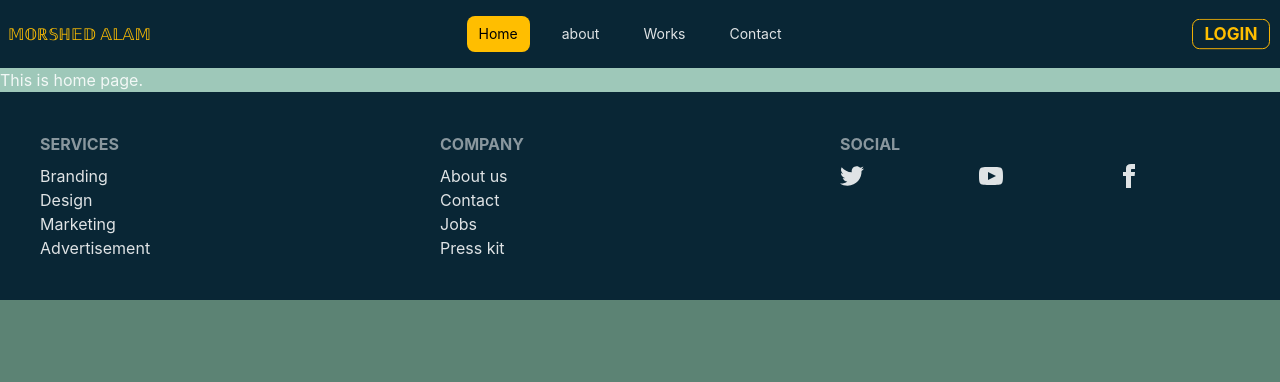
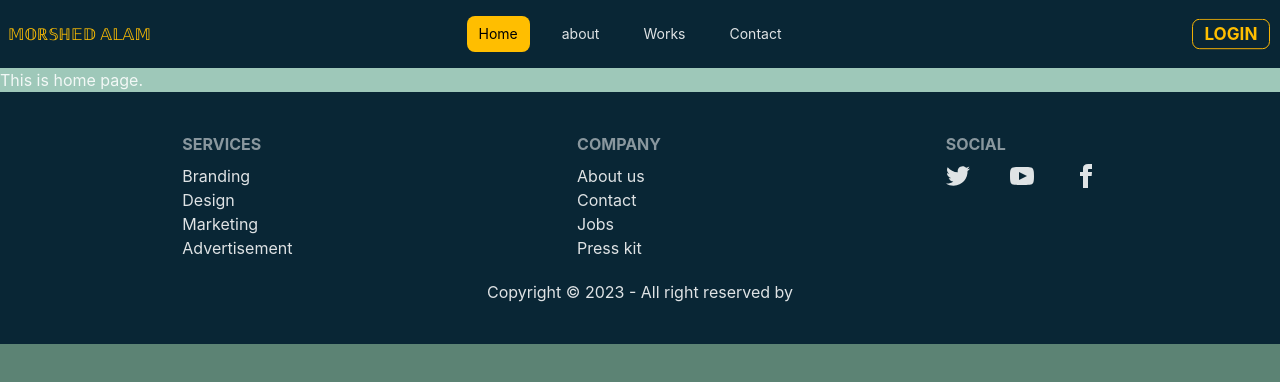
Before and after one commit to morz-mamun/T-Assistance-Client, a React (Vite) app: page / in a window 1280 px wide. Shown: the top 382 px of the page. Built offline with nearby package versions, Linux system fonts and the light colour scheme.

Commit message:
footer section done

```diff
--- a/src/Shared/Footer/Footer.jsx
+++ b/src/Shared/Footer/Footer.jsx
@@ -1,7 +1,9 @@
 const Footer = () => {
   return (
-    <footer className="grid grid-cols-3 p-10 bg-[#092635]">
-      <nav className="flex flex-col">
+    <footer className="bg-[#092635]">
+     <div className="p-10 max-w-screen-2xl mx-auto">
+    <div className="flex justify-around mb-5">
+    <nav className="flex flex-col">
         <header className="footer-title">Services</header>
         <a className="link link-hover">Branding</a>
         <a className="link link-hover">Design</a>
@@ -17,7 +19,7 @@ const Footer = () => {
       </nav>
       <nav>
         <header className="footer-title">Social</header>
-        <div className="grid grid-flow-col gap-4">
+        <div className="flex gap-10">
           <a>
             <svg
               xmlns="http://www.w3.org/2000/svg"
@@ -53,6 +55,9 @@ const Footer = () => {
           </a>
         </div>
       </nav>
+    </div>
+      <p className="text-center">Copyright © 2023 - All right reserved by</p>
+     </div>
     </footer>
   );
 };
```
